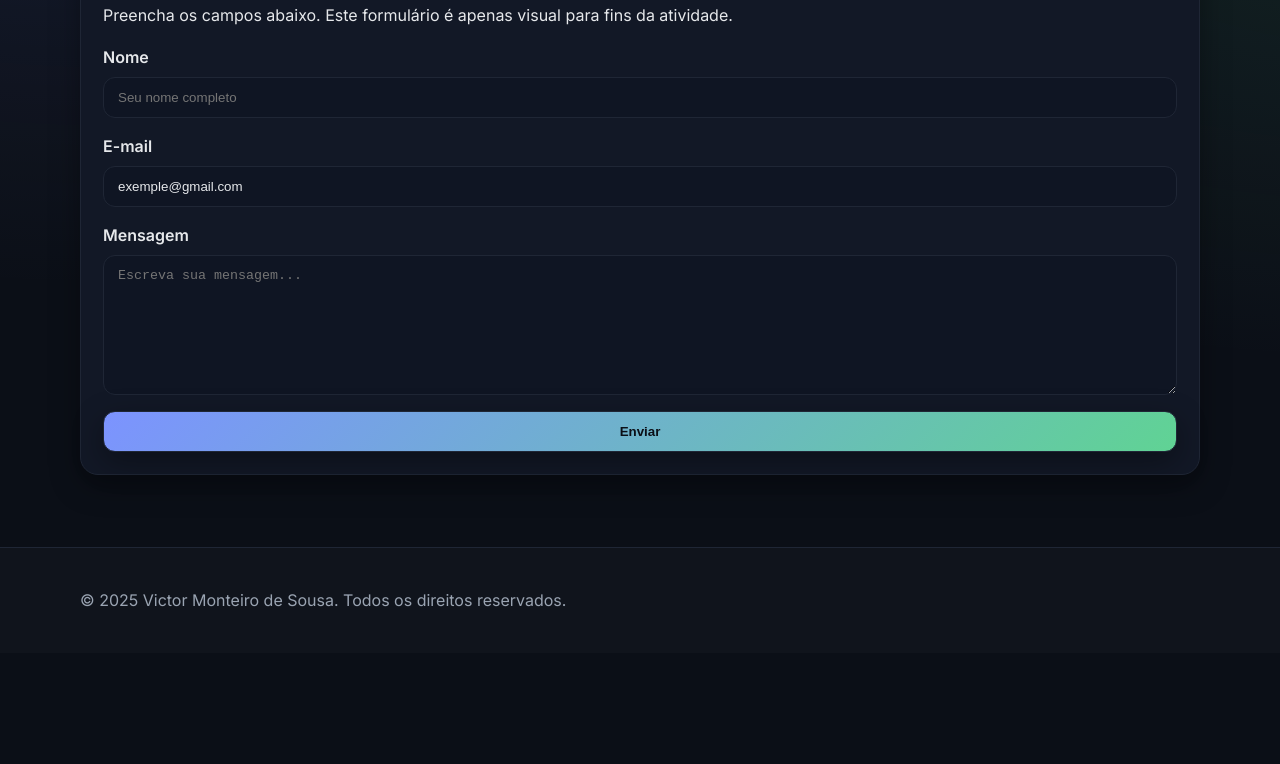
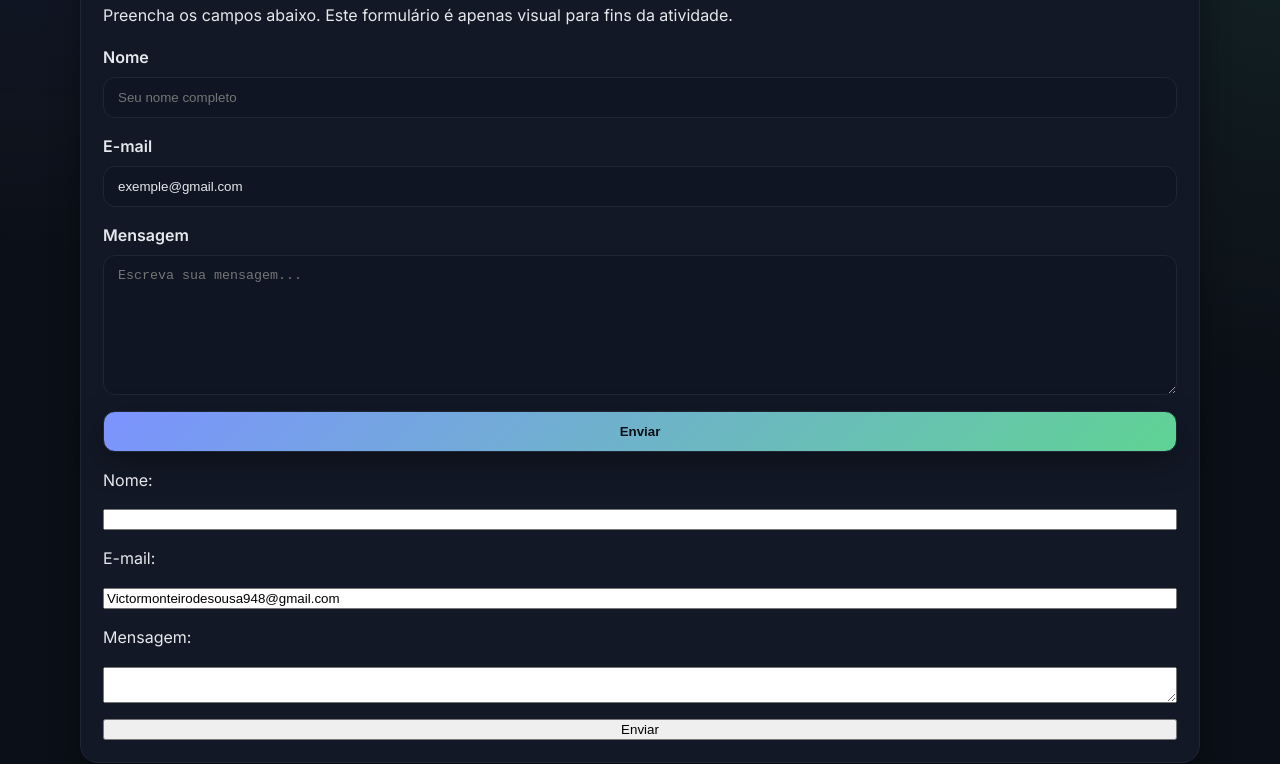
Before and after one commit to Duduchaduducha1/victormonteirodesousa.github.io, a plain HTML site: page contato.html in a window 1280 px wide. Shown: the part 222-986 px from the top of the page. Before the commit the page ends 875 px from the top, so only its background shows below. Drawn offline with Linux system fonts and the light colour scheme.

Commit message:
Update contato.html

```diff
--- a/contato.html
+++ b/contato.html
@@ -48,7 +48,15 @@
         <textarea id="mensagem" name="mensagem" placeholder="Escreva sua mensagem..."></textarea>
       </div>
       <button class="btn" type="button" aria-label="Enviar (somente visual)">Enviar</button>
-    </form>
+      <form id="contato-form">
+        <label for="nome">Nome:</label>
+        <input type="text" id="nome" name="nome">
+        <label for="email">E-mail:</label>
+        <input type="email" id="email" name="email" value="Victormonteirodesousa948@gmail.com">
+        <label for="mensagem">Mensagem:</label>
+        <textarea id="mensagem" name="mensagem"></textarea>
+        <button type="submit">Enviar</button>
+</form>
   </article>
 
 </main>
@@ -57,5 +65,8 @@
     <p>© 2025 Victor Monteiro de Sousa. Todos os direitos reservados.</p>
   </div>
 </footer>
+
+  <script src="contato.js"></script>
+
 </body>
 </html>
```
